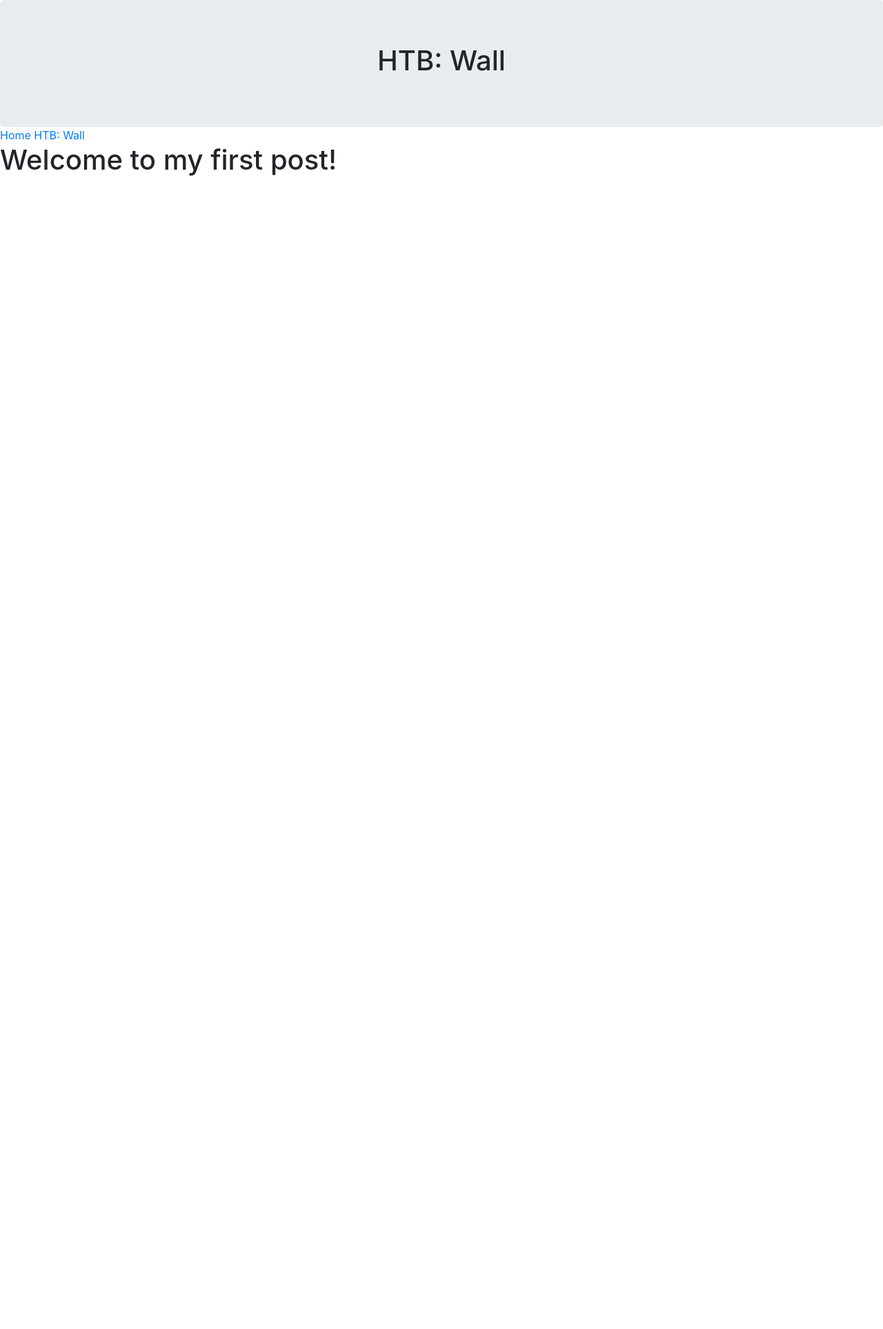
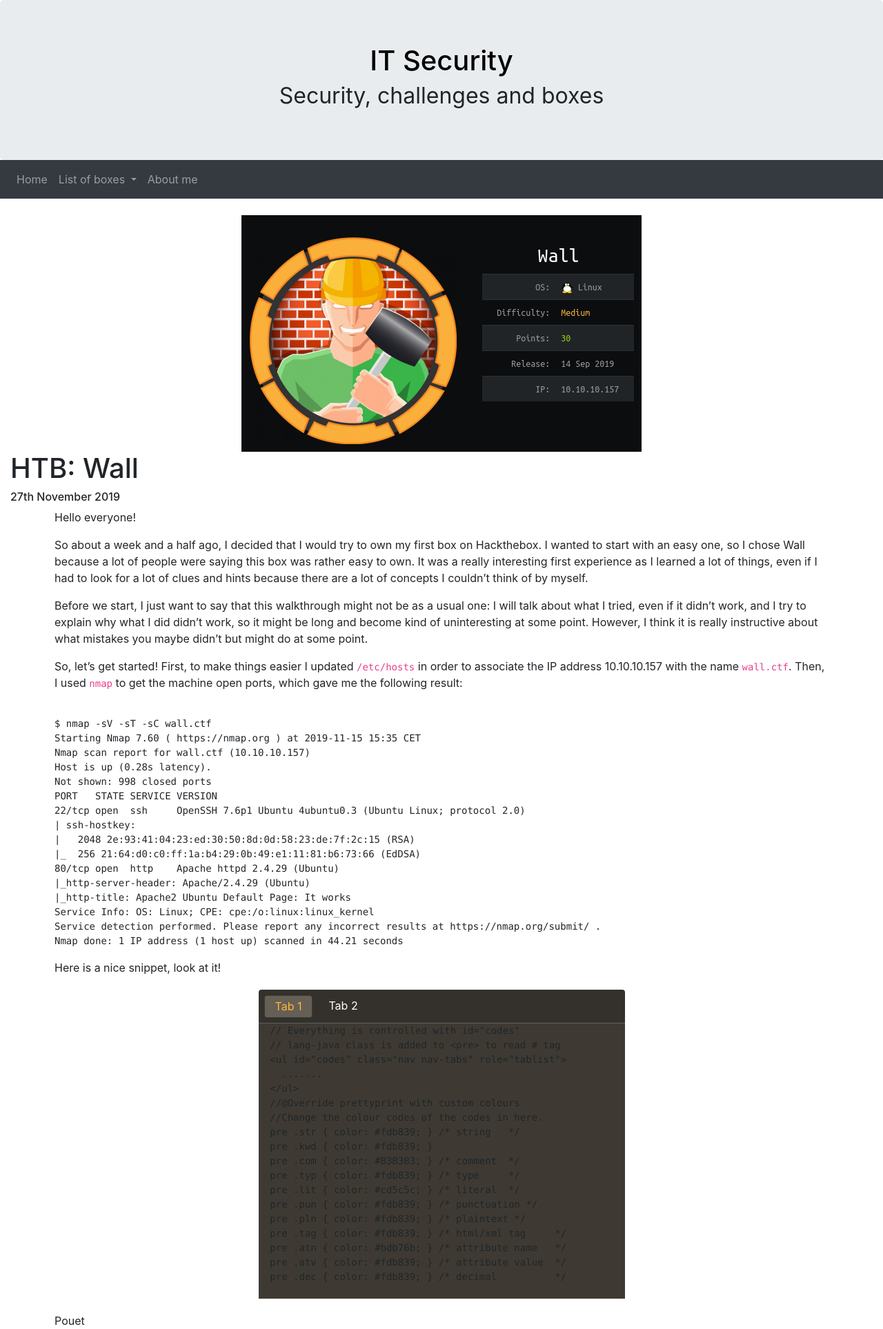
Before and after one commit to Rubytox/Rubytox.github.io, a Jekyll site: the page built from pages/HTB/Wall.html, in a window 1280 px wide. Shown: the whole page at 69% size. Built offline with Jekyll 4.4.1, drawn with Linux system fonts in a browser that asks for light colours; before the commit the page ends 900 px from its top, so only the background shows below that.

Commit message:
Updated website

```diff
--- a/_includes/navigation.html
+++ b/_includes/navigation.html
@@ -1,4 +1,23 @@
-<nav>
-    <a href="/">Home</a>
-    <a href="/pages/HTB/Wall.html">HTB: Wall</a>
+<nav class="navbar navbar-expand-sm bg-dark navbar-dark">
+    <button class="navbar-toggler" type="button" data-toggle="collapse" data-target="#collapsibleNavbar">
+        <span class="navbar-toggler-icon"></span>
+    </button>
+    <div class="collapse navbar-collapse" id="collapsibleNavbar">
+        <ul class="navbar-nav navbar-center">
+            <li class="nav-item">
+                <a class="nav-link" href="/">Home</a>
+            </li>
+            <li class="nav-item dropdown">
+                <a class="nav-link dropdown-toggle" href="#" id="navbarDropdownMenuLink" data-toggle="dropdown" aria-haspopup="true" aria-expanded="false">
+                    List of boxes
+                </a>
+                <div class="dropdown-menu" aria-labelledby="navbarDropdownMenuLink">
+                    <a class="dropdown-item" href="/pages/HTB/Wall.html">HTB: Wall</a>
+                </div>
+            </li>
+            <li class="nav-item">
+                <a class="nav-link" href="/about">About me</a>
+            </li>
+        </ul>
+    </div>
 </nav>
--- a/_layouts/default.html
+++ b/_layouts/default.html
@@ -7,6 +7,8 @@
 
         <!-- Bootstrap CSS -->
         <link rel="stylesheet" href="https://stackpath.bootstrapcdn.com/bootstrap/4.4.1/css/bootstrap.min.css" integrity="sha384-Vkoo8x4CGsO3+Hhxv8T/Q5PaXtkKtu6ug5TOeNV6gBiFeWPGFN9MuhOf23Q9Ifjh" crossorigin="anonymous">
+        <link rel="stylesheet" href="/style/default_style.css" />
+        <link rel="stylesheet" href="/style/codebox.css" />
 
         <title>{{ page.title }}</title>
     </head>
@@ -14,7 +16,7 @@
     <body>
         <div class="jumbotron text-center" style="margin-bottom:0">
             <div class="container">
-                <h1>{{ page.title }}</h1>
+                <h1><a href="/" style="text-decoration: none; color:black">IT Security</a> <br /><small>Security, challenges and boxes</small></h1>
             </div>
         </div>
 
@@ -27,5 +29,12 @@
         <script src="https://code.jquery.com/jquery-3.4.1.slim.min.js" integrity="sha384-J6qa4849blE2+poT4WnyKhv5vZF5SrPo0iEjwBvKU7imGFAV0wwj1yYfoRSJoZ+n" crossorigin="anonymous"></script>
         <script src="https://cdn.jsdelivr.net/npm/popper.js@1.16.0/dist/umd/popper.min.js" integrity="sha384-Q6E9RHvbIyZFJoft+2mJbHaEWldlvI9IOYy5n3zV9zzTtmI3UksdQRVvoxMfooAo" crossorigin="anonymous"></script>
         <script src="https://stackpath.bootstrapcdn.com/bootstrap/4.4.1/js/bootstrap.min.js" integrity="sha384-wfSDF2E50Y2D1uUdj0O3uMBJnjuUD4Ih7YwaYd1iqfktj0Uod8GCExl3Og8ifwB6" crossorigin="anonymous"></script>
+
+        <script>
+            $('#navbarDropdownMenuLink').mouseover(function() {
+                $(this).dropdown('toggle')
+            })
+        </script>
+    </body>
     </body>
 </html>
--- /dev/null
+++ b/_layouts/htb_box.html
@@ -0,0 +1,13 @@
+---
+layout: default
+title: {{ page.title }}
+---
+
+<div class="col-md-12">
+    <br/>
+    <img src="../../img/{{ page.code }}/banner.png" alt="Banner" class="center" />
+    <h1>{{ page.title }}</h1>
+    <h6>{{ page.date }}</h6>
+</div>
+
+{{ content }}
--- a/index.markdown
+++ b/index.markdown
@@ -2,4 +2,3 @@
 layout: default
 title: IT Security
 ---
-<h1>{{ "IT Security" | downcase }}</h1>
--- a/pages/HTB/Wall.html
+++ b/pages/HTB/Wall.html
@@ -1,5 +1,79 @@
 ---
-layout: default
+layout: htb_box
 title: "HTB: Wall"
+code: htb_wall
+date: "27th November 2019"
 ---
-<h1>Welcome to my first post!</h1>
+<div class="col-md-12" style="width: 90%; margin: auto">
+    <p>Hello everyone!</p>
+
+    <p>So about a week and a half ago, I decided that I would try to own my first box on Hackthebox.
+        I wanted to start with an easy one, so I chose Wall because a lot of people were saying this box was rather easy to own.
+        It was a really interesting first experience as I learned a lot of things, even if I had to look for a lot of clues and hints because there are a lot of concepts
+        I couldn’t think of by myself.</p>
+
+    <p>Before we start, I just want to say that this walkthrough might not be as a usual one: I will talk about what I tried, even if it didn’t work, and
+        I try to explain why what I did didn’t work, so it might be long and become kind of uninteresting at some point.
+        However, I think it is really instructive about what mistakes you maybe didn’t but might do at some point.</p>
+
+    <p>So, let’s get started! First, to make things easier I updated <code>/etc/hosts</code> in order to associate the IP address
+        10.10.10.157 with the name <code>wall.ctf</code>. Then, I used <code>nmap</code> to get the machine open ports, which gave me the following result:</p>
+    <pre><code>
+$ nmap -sV -sT -sC wall.ctf
+Starting Nmap 7.60 ( https://nmap.org ) at 2019-11-15 15:35 CET
+Nmap scan report for wall.ctf (10.10.10.157)
+Host is up (0.28s latency).
+Not shown: 998 closed ports
+PORT   STATE SERVICE VERSION
+22/tcp open  ssh     OpenSSH 7.6p1 Ubuntu 4ubuntu0.3 (Ubuntu Linux; protocol 2.0)
+| ssh-hostkey:
+|   2048 2e:93:41:04:23:ed:30:50:8d:0d:58:23:de:7f:2c:15 (RSA)
+|_  256 21:64:d0:c0:ff:1a:b4:29:0b:49:e1:11:81:b6:73:66 (EdDSA)
+80/tcp open  http    Apache httpd 2.4.29 (Ubuntu)
+|_http-server-header: Apache/2.4.29 (Ubuntu)
+|_http-title: Apache2 Ubuntu Default Page: It works
+Service Info: OS: Linux; CPE: cpe:/o:linux:linux_kernel
+Service detection performed. Please report any incorrect results at https://nmap.org/submit/ .
+Nmap done: 1 IP address (1 host up) scanned in 44.21 seconds
+</code></pre>
+
+    <p>Here is a nice snippet, look at it!</p>
+    <div id="wrapper" class="col-md-6">
+        <!-- Nav tabs -->
+        <ul id="codes" class="nav nav-tabs" role="tablist">
+            <li role="presentation" class="active">
+                <a href="#tab-1-content" aria-controls="home" role="tab" data-toggle="tab">Tab 1</a></li>
+            <li role="presentation">
+                <a href="#tab-2-content" aria-controls="profile" role="tab" data-toggle="tab">Tab 2</a
+            </li>
+        </ul>
+
+        <!-- Tab panes -->
+        <div class="tab-content">
+            <div role="tabpanel" class="tab-pane active" id="tab-1-content">
+    <pre class="prettyprint linenums lang-java">
+  // Everything is controlled with id="codes"
+  // lang-java class is added to &lt;pre&gt; to read # tag
+  &lt;ul id="codes" class="nav nav-tabs" role="tablist"&gt;
+    .......
+  &lt;/ul&gt;
+  //@Override prettyprint with custom colours
+  //Change the colour codes of the codes in here.
+  pre .str { color: #fdb839; } /* string   */
+  pre .kwd { color: #fdb839; }
+  pre .com { color: #B3B3B3; } /* comment  */
+  pre .typ { color: #fdb839; } /* type     */
+  pre .lit { color: #cd5c5c; } /* literal  */
+  pre .pun { color: #fdb839; } /* punctuation */
+  pre .pln { color: #fdb839; } /* plaintext */
+  pre .tag { color: #fdb839; } /* html/xml tag     */
+  pre .atn { color: #bdb76b; } /* attribute name   */
+  pre .atv { color: #fdb839; } /* attribute value  */
+  pre .dec { color: #fdb839; } /* decimal          */
+    </pre>
+        </div>
+    </div>
+
+    </div>
+    Pouet
+</div>
--- /dev/null
+++ b/style/codebox.css
@@ -0,0 +1,88 @@
+#wrapper{
+  margin: 20px auto;
+}
+#codes{
+  border-bottom: 1px solid #5F5F5F;
+  background-color: #34312c;
+  border-top-right-radius: 4px;
+  border-top-left-radius: 4px;
+}
+#codes>li {
+  padding: 8px 0px 8px 8px;
+}
+#codes>li>a {
+  position: relative;
+  display: block;
+  padding: 3px 15px;
+  border-radius: 4px;
+  color: #fefdf9;
+  cursor: pointer !important;
+}
+#codes>li>a:active,
+#codes>li>a:focus,
+#codes>li>a:hover,
+#codes>li.active>a,
+#codes>li.active>a:focus,
+#codes>li.active>a:hover{
+  position: relative;
+  display: block;
+  padding: 3px 15px;
+  border-radius: 4px;
+  color: #fdb839;
+  cursor: default;
+  background-color: #655F56;
+  border: 1px solid #3e3a33;
+  border-bottom-color: transparent;
+}
+/*Override prettify design*/
+pre, code{
+  white-space: pre;
+  border: 0 !important;
+  border-top-left-radius: 0;
+  border-top-right-radius: 0;
+}
+/* UXCam scheme for google prettify*/
+pre.prettyprint { display: block; background-color: #3e3a33;}
+pre .nocode { background-color: none; color: #000; }
+pre .str { color: #fdb839; } /* string */
+pre .kwd { color: #fdb839; }
+pre .com { color: #B3B3B3; } /* commen */
+pre .typ { color: #fdb839; } /* type */
+pre .lit { color: #cd5c5c; } /* literal */
+pre .pun { color: #fff; }    /* punctuation */
+pre .pln { color: #fdb839; }    /* plaintext */
+pre .tag { color: #fdb839; } /* html/xml tag */
+pre .atn { color: #bdb76b; } /* attribute name */
+pre .atv { color: #fdb839; } /* attribute value */
+pre .dec { color: #fdb839; } /* decimal */
+
+/* Specify class=linenums on a pre to get line numbering */
+ol.linenums {
+  margin-top: 0;
+  margin-bottom: 0;
+  color: #AEAEAE;
+}
+/* IE indents via margin-left */
+li.L0,li.L1,li.L2,li.L3,li.L4,li.L5,li.L6,li.L7,li.L8 {
+  list-style-type: decimal !important;
+}
+/* Alternate shading for lines */
+li.L1,li.L3,li.L5,li.L7,li.L9 {
+  background-color: transparent !important;
+}
+.linenums li{
+  border-left: 1px solid #656565;
+}
+
+@media print {
+  pre .str, code .str { color: #060; }
+  pre .kwd, code .kwd { color: #006; }
+  pre .com, code .com { color: #600; }
+  pre .typ, code .typ { color: #404; }
+  pre .lit, code .lit { color: #044; }
+  pre .pun, code .pun { color: #440; }
+  pre .pln, code .pln { color: #000; }
+  pre .tag, code .tag { color: #006; }
+  pre .atn, code .atn { color: #404; }
+  pre .atv, code .atv { color: #060; }
+}
--- /dev/null
+++ b/style/default_style.css
@@ -0,0 +1,6 @@
+.center {
+    display: block;
+    margin-left: auto;
+    margin-right: auto;
+    /* width: 50%; */
+}
```
Also changed, not shown: img/htb_wall/banner.png (added), img/htb_wall/centreon_login.png (added), img/htb_wall/wall_1.png (added), img/htb_wall/wall_2.png (added), img/htb_wall/wall_shell.png (added), img/htb_wall/wall_shell2.png (added), img/htb_wall/wall_shell3.png (added).
